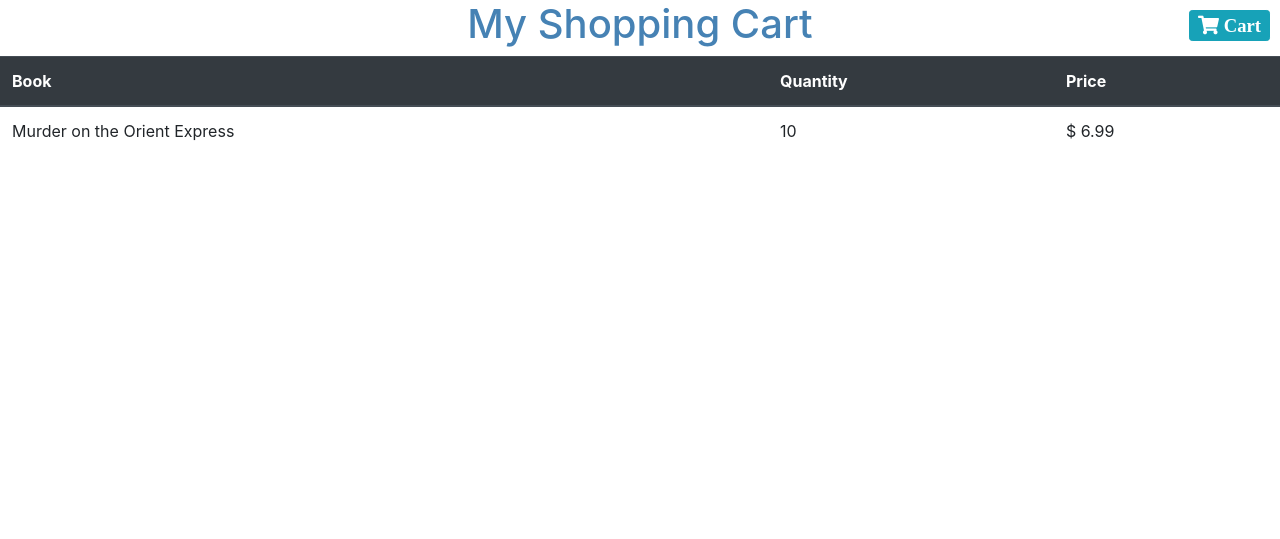
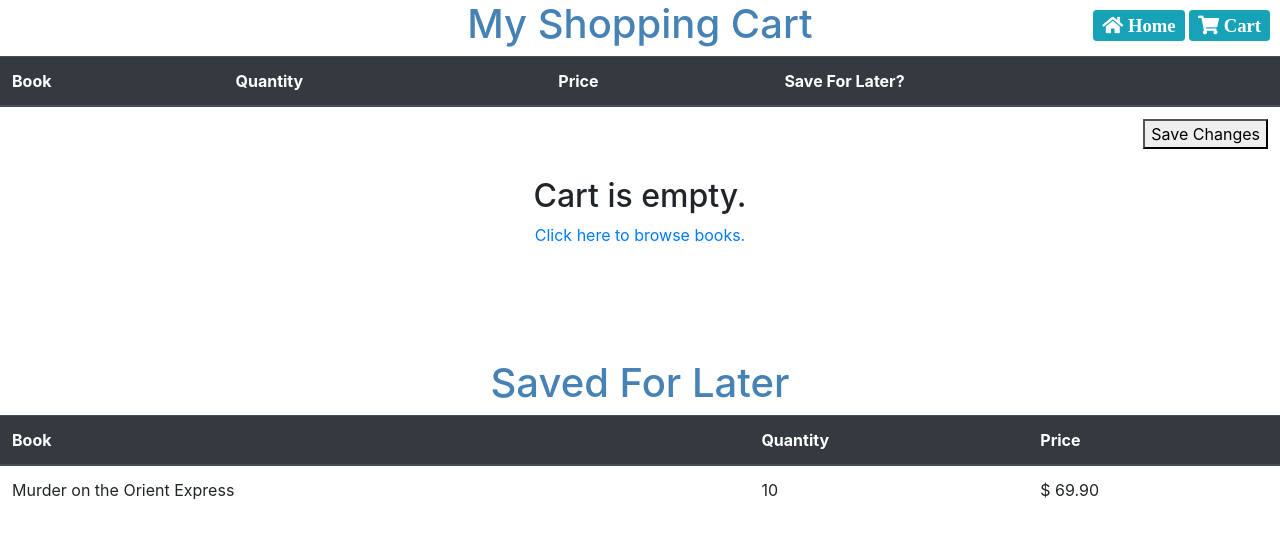
Before and after one commit to keniachang/WebProject, a Django app: page /cart/ in a window 1280 px wide. Shown: the top 539 px of the page. Run offline with Django 3.2, Linux system fonts and the light colour scheme; a user stored in the database is signed in; data comes from the database, SQL or seed files in the repository; tables that the repository leaves empty hold one stand-in row (values such as "Sample post"); some libraries are stand-ins or nearby versions.

Commit message:
Implement save for later functionality for shopping cart

```diff
--- a/cart/models.py
+++ b/cart/models.py
@@ -1,26 +1,48 @@
 from django.db import models
 from django.conf import settings
-
 from book.models import Book
 
 
-# Create your models here.
 class CartItem(models.Model):
     item = models.ForeignKey(Book, on_delete=models.CASCADE)
     quantity = models.IntegerField(default=1)
     save_for_later = models.BooleanField(default=False, null=False)
+
+    # Compute price
+    @property
+    def cost(self):
+        return self.quantity * self.item.price
 
 
 class Cart(models.Model):
     user = models.OneToOneField(settings.AUTH_USER_MODEL, on_delete=models.CASCADE)
     items = models.ManyToManyField(CartItem, blank=True)
 
+    # Is the list of save for later empty?
+    def is_saved_empty(self):
+        items = self.items.all()
+        for item in items:
+            if item.save_for_later is True:
+                return False
+        return True
+
+    # Is the cart empty?
+    def is_cart_empty(self):
+        items = self.items.all()
+        if items:
+            for item in items:
+                if item.save_for_later is False:
+                    return False
+        return True
+
+    # Create empty cart for user with no cart yet
     @classmethod
     def create(cls, user):
         cart = cls(user=user)
         return cart
 
 
+# Does the user have a cart?
 def has_cart(user):
     carts = Cart.objects.all()
     for cart in carts:
--- a/cart/templates/cart.html
+++ b/cart/templates/cart.html
@@ -1,14 +1,67 @@
 {% extends 'base.html' %}
 
-<!-- TOCHECK: user can access his/her cart from any page? (make sure all pages extends base.html) -->
+<!-- TODO: user can access his/her cart from any page? (make sure all pages extends base.html) -->
 <!-- TODO: every user has his/her own cart created when account created? -->
+
+{% block content %}
     <!-- TODO: logged-in user can add books to his/her cart when browsing books -->
-{% block content %}
-    <!--TODO: user can change the quantity of the item-->
-    <!--TODO: display 'save for later' button to move the item to 'save for later'-->
-    <!--TODO: user can remove the item from his/her cart-->
+    <!-- TODO: user can change the quantity of the item -->
+    <!-- TODO: user can remove the item from his/her cart -->
+
+    <!-- Display shopping cart details -->
     <div align="center" style="color: steelblue">
         <h1>My Shopping Cart</h1>
+    </div>
+    <table class="table">
+        <thead class="thead-dark">
+            <tr>
+                <th scope="col">Book</th>
+                <th scope="col">Quantity</th>
+                <th scope="col">Price</th>
+                <th scope="col">Save For Later?</th>
+            </tr>
+        </thead>
+        <tbody>
+            <form method="POST"> {% csrf_token %}
+                {% for cart_item in items %}
+                    {% if cart_item.save_for_later is False %}
+                        <tr>
+                            <td>{{cart_item.item.title}}</td>
+                            <td>{{cart_item.quantity}}</td>
+                            <td>$ {{cart_item.cost}}</td>
+                            <td>
+                                <input type="checkbox" name="saves" value="{{ cart_item.id }}">
+                            </td>
+                        </tr>
+                    {% endif %}
+                {% endfor %}
+                <tr align="right">
+                    <td colspan="4" align="right">
+                        <button type="submit">Save Changes</button>
+                    </td>
+                </tr>
+            </form>
+        </tbody>
+        <!-- TODO: compute and display subtotal, update it as amount changes -->
+    </table>
+    {% if is_empty_cart %}
+        <div align="center">
+            <p>
+                <h2>Cart is empty.</h2>
+                <a href="{% url 'books' %}">Click here to browse books.</a>
+            </p>
+        </div>
+    {% endif %}
+
+    <!-- separate cart's table and save-for-later table -->
+    <br \>
+    <br \>
+    <br \>
+    <br \>
+
+    <!-- display 'save for later' items -->
+    <div align="center" style="color: steelblue">
+        <h1>Saved For Later</h1>
     </div>
     <table class="table">
         <thead class="thead-dark">
@@ -20,23 +73,21 @@
         </thead>
         <tbody>
             {% for cart_item in items %}
+                {% if cart_item.save_for_later is True %}
                     <tr>
                         <td>{{cart_item.item.title}}</td>
                         <td>{{cart_item.quantity}}</td>
-                    <td>$ {{cart_item.item.price}}</td>
+                        <td>$ {{cart_item.cost}}</td>
                     </tr>
+                {% endif %}
             {% endfor %}
         </tbody>
     </table>
-        {% if items|length == 0 %}
+    {% if is_saved_empty is True %}
         <div align="center">
             <p>
-<!--                     Cart is empty. <br \> -->
-                    <h2>Cart is empty.</h2>
-                    <a href="{% url 'books' %}">Click here to browse books.</a>
+                <h2>The list of saved for later is empty.</h2>
             </p>
         </div>
     {% endif %}
-    <!-- TODO: display 'save for later' items -->
-    <!-- TODO: compute and display subtotal, update it as amount changes -->
 {% endblock %}
--- a/cart/views.py
+++ b/cart/views.py
@@ -1,7 +1,9 @@
+from django.http import HttpResponseRedirect
 from django.shortcuts import render
 from django.contrib.auth.decorators import login_required
 from .models import Cart
 from .models import has_cart
+from .models import CartItem
 
 
 # TODO: change the login_url to the normal user login page
@@ -16,11 +18,26 @@ def cart_view(request):
 
     try:
         items = cart.items.all()
+        is_saved_empty = cart.is_saved_empty()
     except:
         items = []
+        is_saved_empty = True
+
+    is_empty_cart = cart.is_cart_empty()
 
     items_context = {
-        'items': items
+        'items': items,
+        'is_saved_empty': is_saved_empty,
+        'is_empty_cart': is_empty_cart
     }
 
+    if request.method == 'POST':
+        cart_item_ids = request.POST.getlist('saves')
+        for item_id in cart_item_ids:
+            # print(item_id)
+            cart_item = CartItem.objects.get(pk=item_id)
+            cart_item.save_for_later = True
+            cart_item.save(update_fields=['save_for_later'])
+        return HttpResponseRedirect("/cart")
+
     return render(request, "cart.html", items_context)
--- a/templates/base.html
+++ b/templates/base.html
@@ -13,6 +13,15 @@
 
     <div class="fixed-top">
         <div style="background-color:#fff; border:none 1px; float:right; padding:10px;">
+            <a href="/" class="btn btn-info btn-sm">
+                <span class="fas fa-home fa-lg"> Home</span>
+            </a>
+
+            <!-- TODO: Change href to to a normal user login page -->
+<!--            <a href="/admin">-->
+<!--                <button type="button" class="btn btn-primary btn-sm">Login</button>-->
+<!--            </a>-->
+
             <a href="/cart" class="btn btn-info btn-sm">
 <!--                <i class="fas fa-shopping-cart fa-lg"></i>-->
                 <span class="fas fa-shopping-cart fa-lg"> Cart</span>
```
Lines whose indentation alone changed are shown as unchanged.
